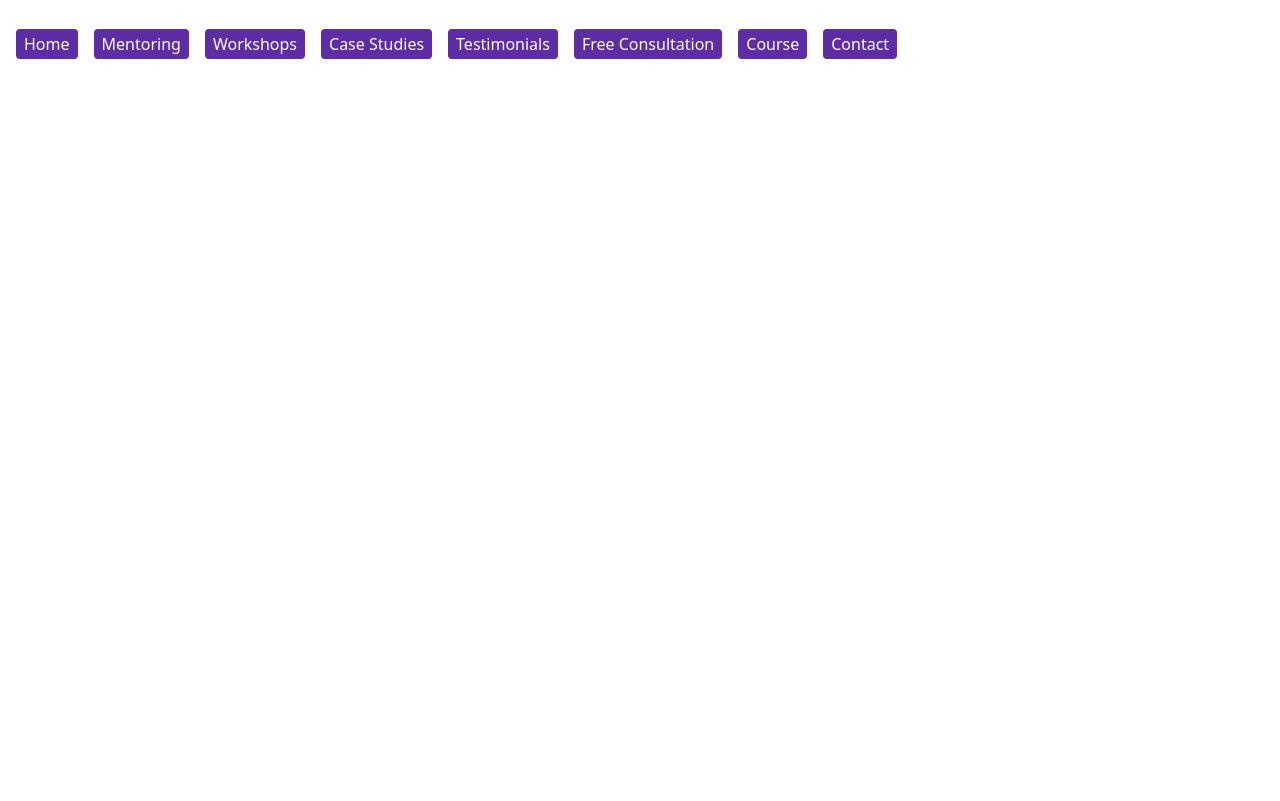
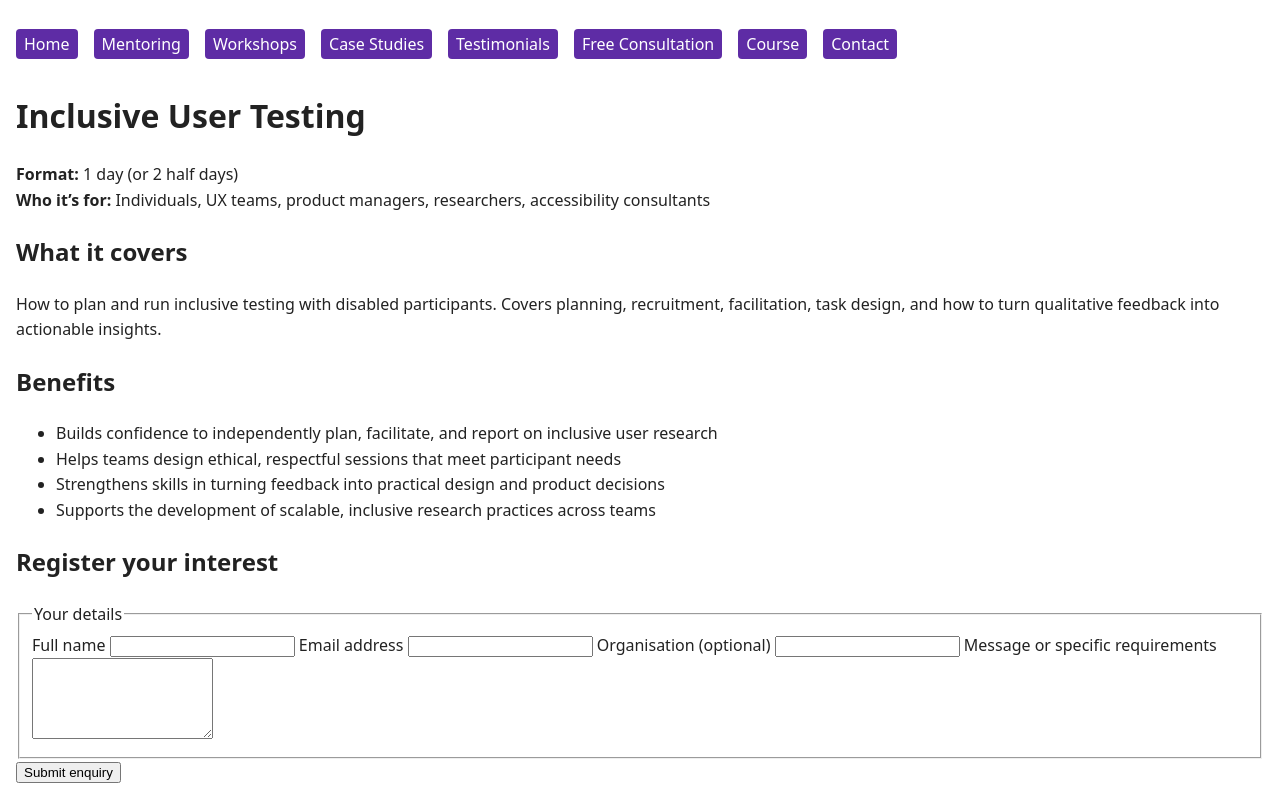
Before and after one commit to SourceAccessibility/source-accessibility-site, a website: page workshops/inclusive-user-testing.html in a window 1280 px wide. Drawn offline with Linux system fonts and the light colour scheme.

Commit message:
content-inclusive user testing

```diff
--- a/workshops/inclusive-user-testing.html
+++ b/workshops/inclusive-user-testing.html
@@ -3,23 +3,59 @@
 <head>
   <meta charset="UTF-8" />
   <meta name="viewport" content="width=device-width, initial-scale=1.0" />
-  <meta name="description" content="Accessibility training and workshops by Source Accessibility" />
-  <title>Training | Source Accessibility</title>
-<link rel="stylesheet" href="/styles.css" />
+  <meta name="description" content="Manual Accessibility Testing workshop from Source Accessibility" />
+  <title>Manual Accessibility Testing | Source Accessibility</title>
+  <link rel="stylesheet" href="/styles.css" />
 </head>
+
 <body>
   <header>
     <a class="skip-link" href="#main">Skip to main content</a>
     <div id="nav-placeholder"></div>
     <script>
-         fetch('/partials/nav.html')
+      fetch('/partials/nav.html')
         .then(res => res.text())
         .then(html => document.getElementById('nav-placeholder').innerHTML = html);
     </script>
     <noscript>
       <p class="no-js-warning">
         JavaScript is disabled. Navigation may not display correctly.
-        <a href="sitemap.html">View our site map</a>.
+        <a href="/sitemap.html">View our site map</a>.
       </p>
     </noscript>
   </header>
+
+  <main id="main-content"  tabindex="-1">
+    <h1>Inclusive User Testing</h1>
+    <p><strong>Format:</strong> 1 day (or 2 half days)<br>
+    <strong>Who it’s for:</strong> Individuals, UX teams, product managers, researchers, accessibility consultants</p>
+
+    <h2>What it covers</h2>
+    <p>
+      How to plan and run inclusive testing with disabled participants. Covers planning, recruitment, facilitation, task design, and how to turn qualitative feedback into actionable insights.
+    </p>
+
+    <h2>Benefits</h2>
+    <ul>
+      <li>Builds confidence to independently plan, facilitate, and report on inclusive user research</li>
+      <li>Helps teams design ethical, respectful sessions that meet participant needs</li>
+      <li>Strengthens skills in turning feedback into practical design and product decisions</li>
+      <li>Supports the development of scalable, inclusive research practices across teams</li>
+    </ul>
+
+    <h2>Register your interest</h2>
+    <div id="contact-form-placeholder"></div>
+    <script>
+      fetch('/partials/contact-form.html')
+        .then(res => res.text())
+        .then(html => document.getElementById('contact-form-placeholder').innerHTML = html);
+    </script>
+    <noscript>
+      <p class="no-js-warning">
+        JavaScript is disabled. Contact form may not display correctly.
+        <a href="/contact.html">Go to contact page</a>.
+      </p>
+    </noscript>
+  </main>
+</body>
+</html>
```
Also changed, not shown: workshops/accessibility-fundamentals.html (+1 -1 lines), workshops/manual-accessibility-testing.html (+3 -3 lines).
